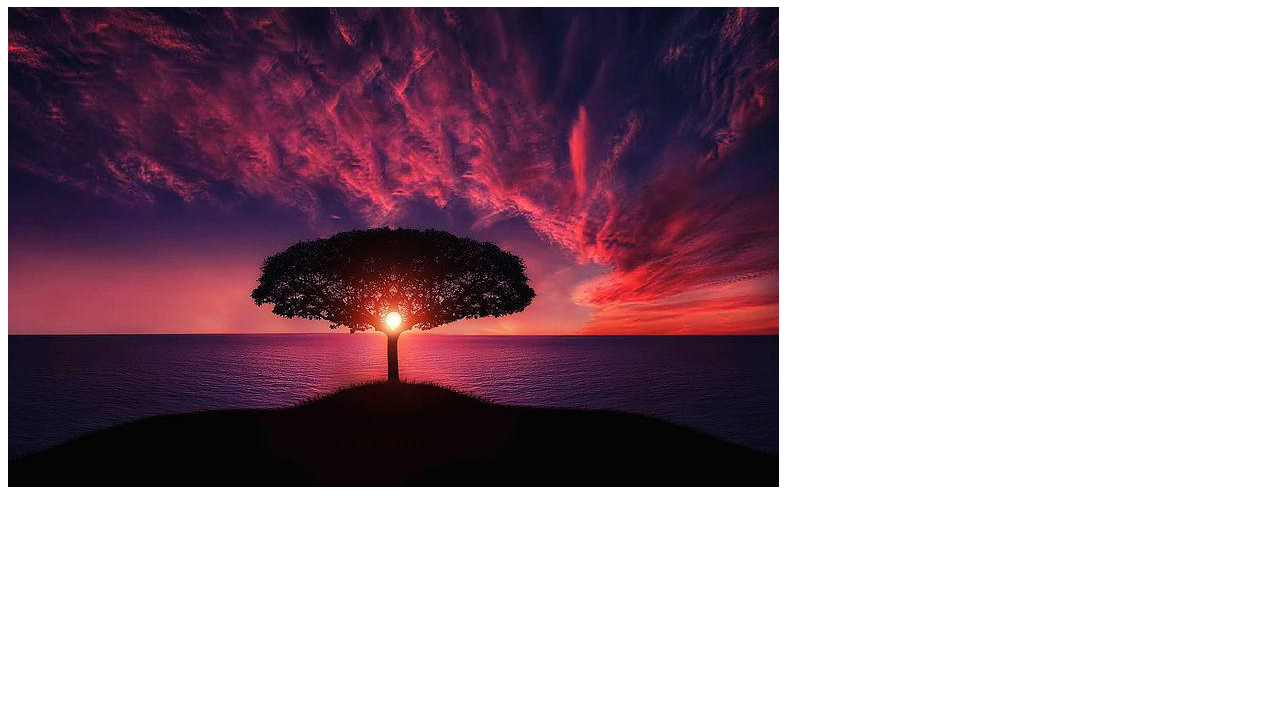
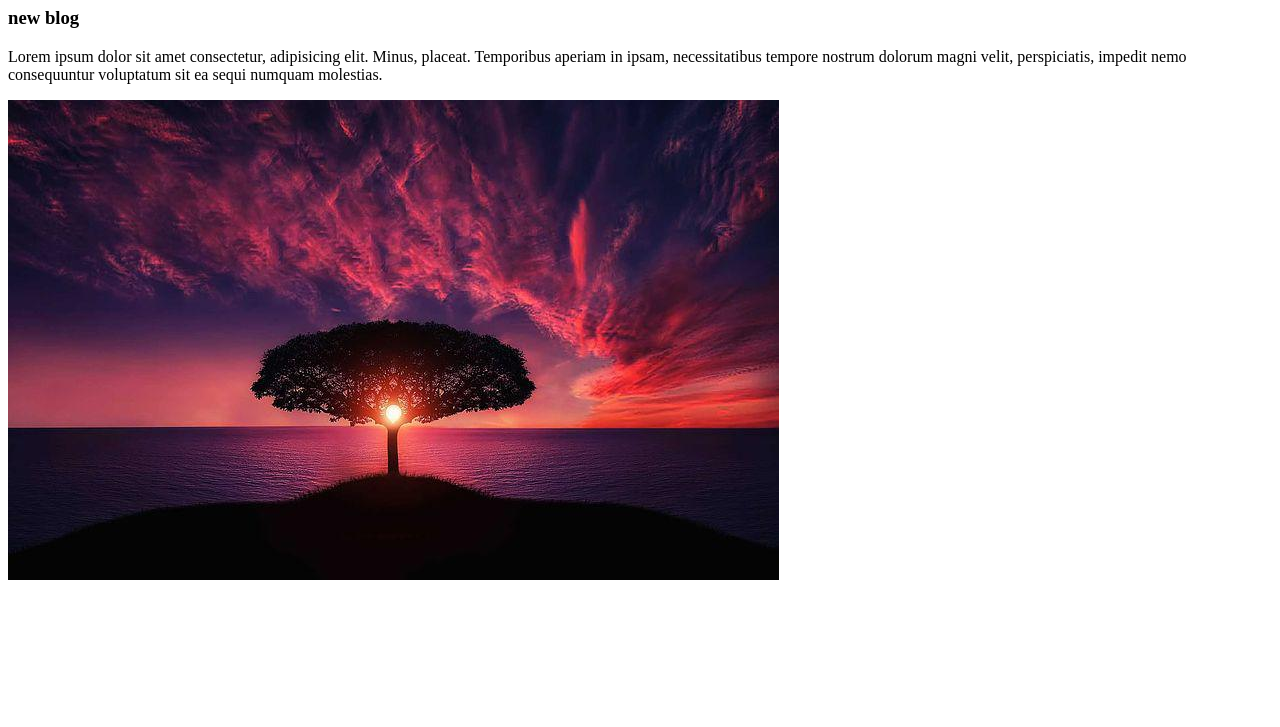
Before and after one commit to Arnisha-Akter/Web2, a plain HTML site: page index.html in a window 1280 px wide. Shown: the part 73-800 px from the top of the page. Drawn offline with Linux system fonts and the light colour scheme.

Commit message:
new branch

```diff
--- a/index.html
+++ b/index.html
@@ -8,6 +8,9 @@
 </head>
 <body>
     <h1>this is for git and many more</h1>
+    <div><h3>new blog</h3>
+        <p>Lorem ipsum dolor sit amet consectetur, adipisicing elit. Minus, placeat. Temporibus aperiam in ipsam, necessitatibus tempore nostrum dolorum magni velit, perspiciatis, impedit nemo consequuntur voluptatum sit ea sequi numquam molestias.</p>
+    </div>
     <img src="img.jpg" alt="">
 </body>
 </html>
```
